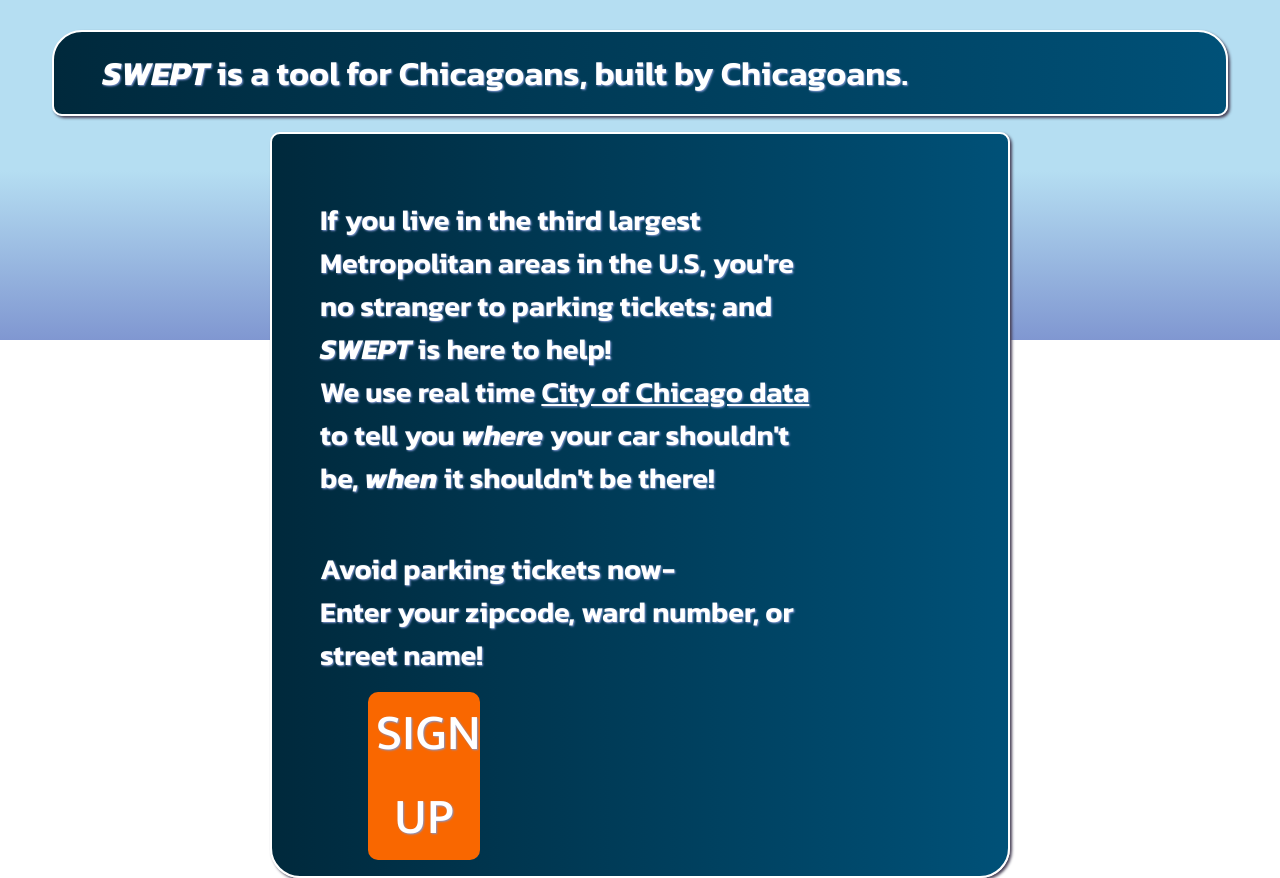
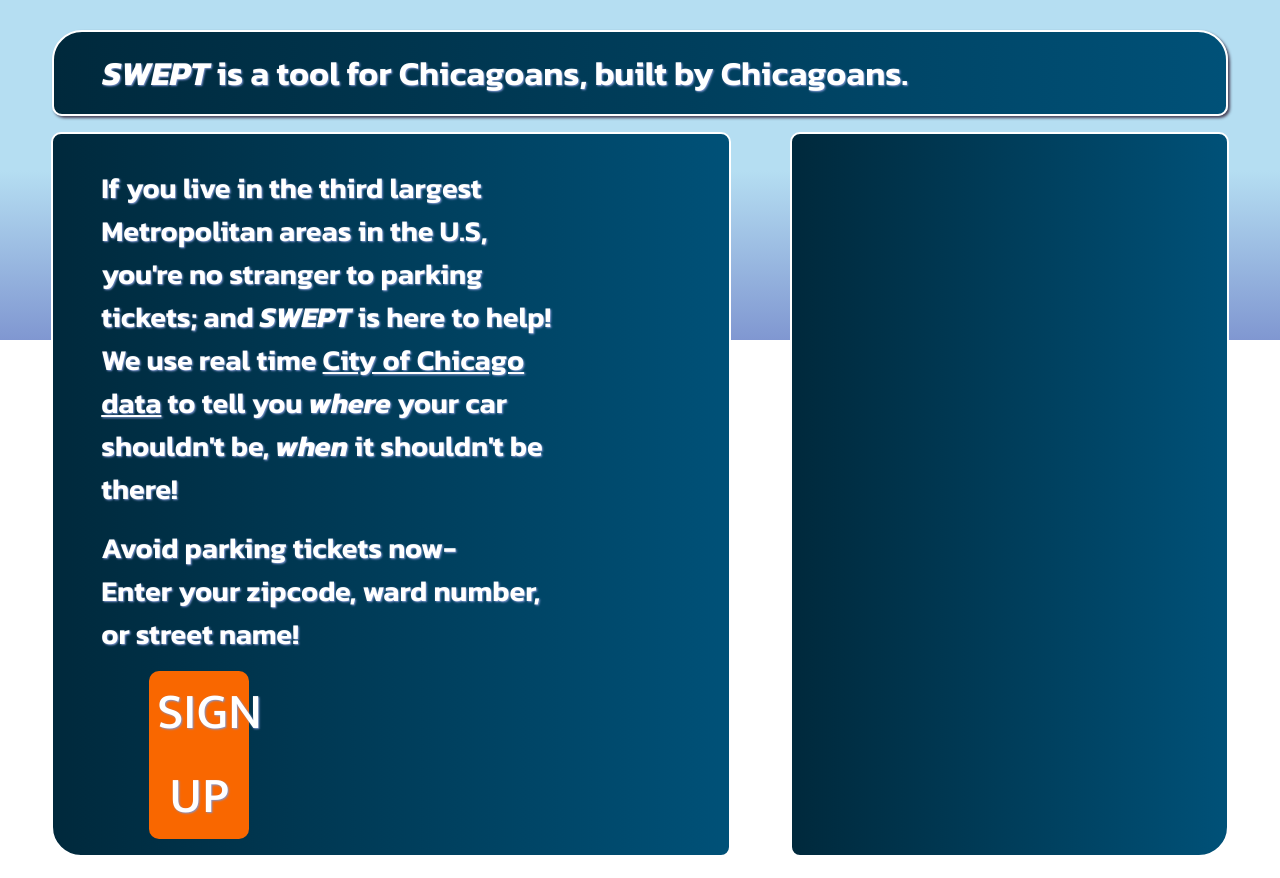
Before and after one commit to elliottdombrowski/SWEPT-02, a React (Create React App) app in the folder client/: page / in a window 1280 px wide. Shown: the part 620-1498 px from the top of the page. After the commit the page ends 1477 px from the top, so only its background shows below. Built offline with nearby package versions, Linux system fonts and the light colour scheme.

Commit message:
edited margins of homepage bio container

```diff
--- a/client/src/pages/Homepage/Homepage.js
+++ b/client/src/pages/Homepage/Homepage.js
@@ -42,6 +42,10 @@
                 <SignUpButton />
               </div>
             </div>
+
+            <div className='bio-col-right'>
+
+            </div>
           </div>
         </div>
       </div>
--- a/client/src/pages/Homepage/homepage.css
+++ b/client/src/pages/Homepage/homepage.css
@@ -85,21 +85,44 @@
 }
 
 .homepage-secondary-header {
+  margin-top: 1rem;
   border-radius: 30px 30px 10px 10px;
 }
 
 .homepage-bio {
   display: flex;
   flex-direction: row;
-  width: 50%;
-  margin-top: 1rem;
-  border-radius: 10px 10px 30px 30px;
+  justify-content: space-between;
+  width: 92%;
+  background: none;
+  border: none;
+  margin: 1rem auto 0;
+  padding: 0 0;
+  box-shadow: none;
+}
+
+.bio-col-left,
+.bio-col-right {
+  background: var(--blue-gradient);
+  padding: 1rem 3rem;
+  border: 2px solid var(--text);
+}
+
+.bio-col-left {
+  width: 60%;
+  margin-right: 5%;
+  border-radius: 10px 10px 10px 30px;
+}
+
+.bio-col-right {
+  width: 35%;
+  border-radius: 10px 10px 30px 10px;
 }
 
 .get-started,
 h4 {
   width: 80%;
-  margin-top: 3rem;
+  margin-top: 1rem;
 }
 
 .swept-header {
```
